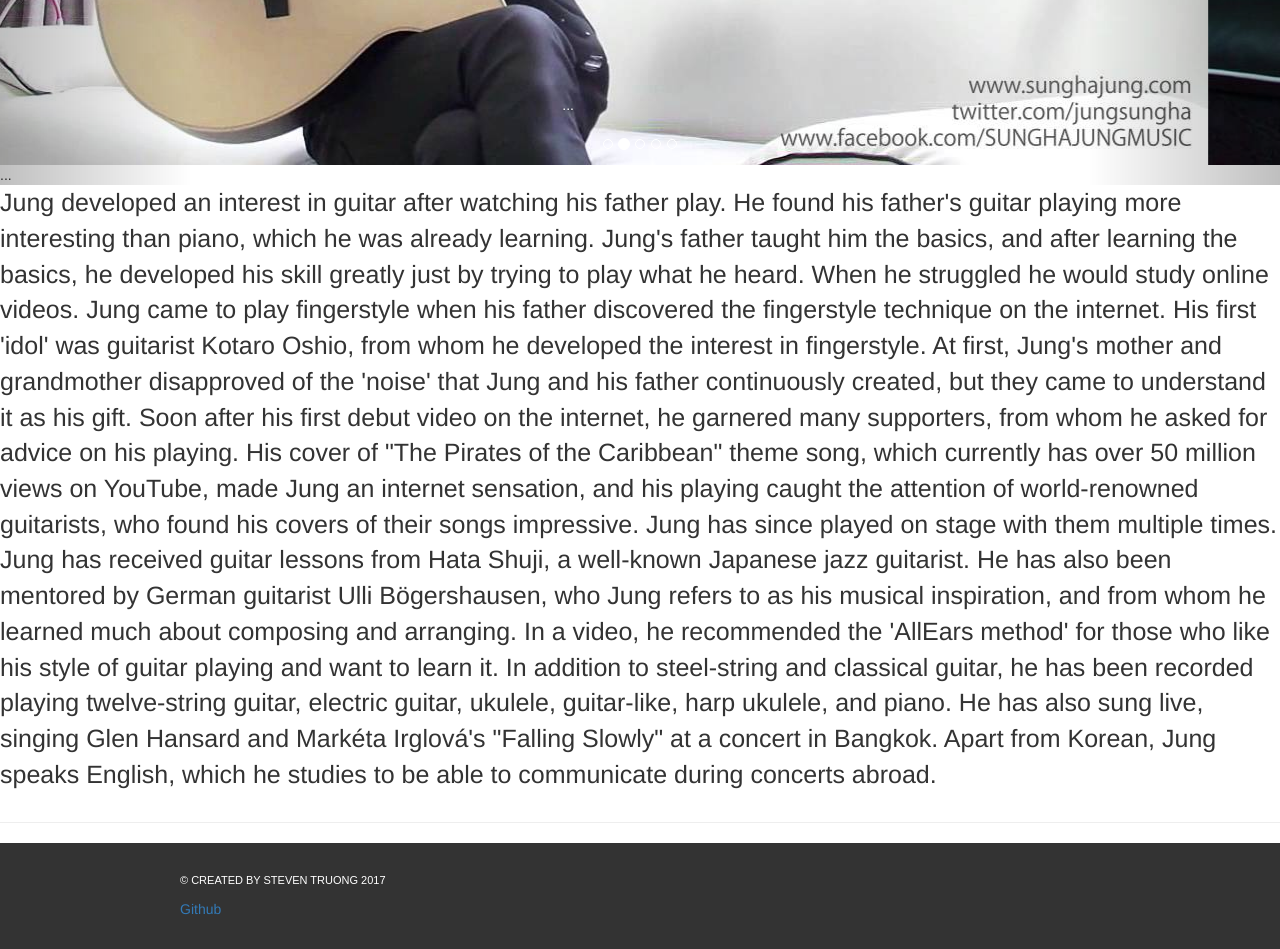
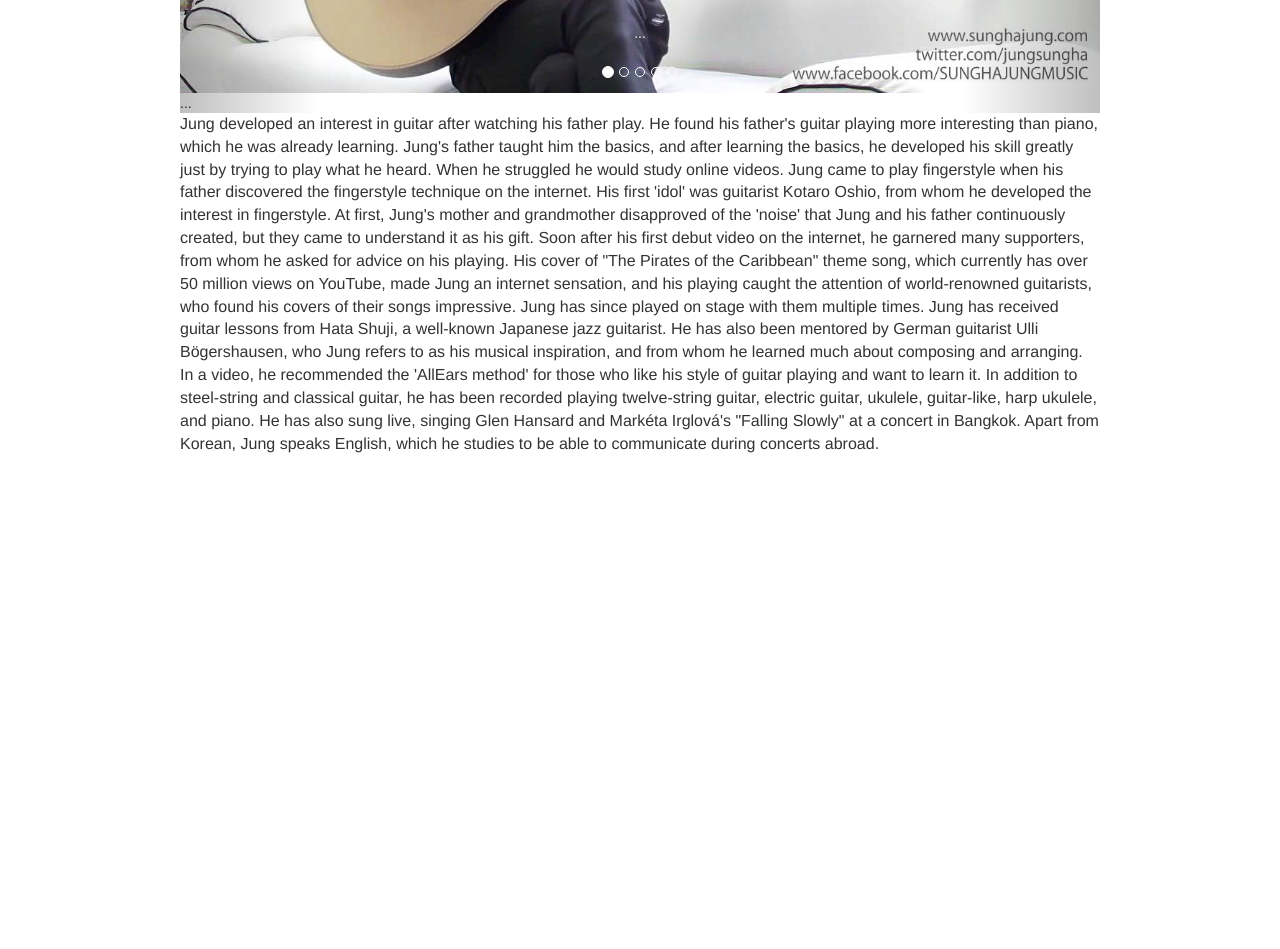
Before and after one commit to Steven-TruongCS/webSite, a plain HTML site: page history.html in a window 1280 px wide. Shown: the part 882-1831 px from the top of the page. After the commit the page ends 1348 px from the top, so only its background shows below. Drawn offline with nearby package versions, Linux system fonts and the light colour scheme.

Commit message:
History Grid

```diff
--- a/history.html
+++ b/history.html
@@ -51,8 +51,17 @@
       </div><!-- /.container-fluid -->
     </nav>
 
+    <div class="container">
+      <div class="row">
+        <div class="col-lg-12 col-md-12 col-sm-12 col-xs-12">
     <center><h1 style="font-size: 100px">History of Sungha Jung</h1></center>
+  </div>
+</div>
+</div>
 
+    <div class="container">
+      <div class="row">
+        <div class="col-lg-12 col-md-12 col-sm-12 col-xs-12">
     <!-- carousel -->
     <div id="carousel-example-generic" class="carousel slide" data-ride="carousel">
       <!-- Indicators -->
@@ -114,26 +123,18 @@
         <span class="sr-only">Next</span>
       </a>
     </div>
+  </div>
+</div>
+</div>
     <!-- -->
+    <div class="container">
+      <div class="row">
+        <div class="col-lg-12 col-md-12 col-sm-12 col-xs-12">
 
-<p style="font-size:25px;">Jung developed an interest in guitar after watching his father play. He found his father's guitar playing more interesting than piano, which he was already learning. Jung's father taught him the basics, and after learning the basics, he developed his skill greatly just by trying to play what he heard. When he struggled he would study online videos. Jung came to play fingerstyle when his father discovered the fingerstyle technique on the internet. His first 'idol' was guitarist Kotaro Oshio, from whom he developed the interest in fingerstyle. At first, Jung's mother and grandmother disapproved of the 'noise' that Jung and his father continuously created, but they came to understand it as his gift.
+<p style="font-size:16px;">Jung developed an interest in guitar after watching his father play. He found his father's guitar playing more interesting than piano, which he was already learning. Jung's father taught him the basics, and after learning the basics, he developed his skill greatly just by trying to play what he heard. When he struggled he would study online videos. Jung came to play fingerstyle when his father discovered the fingerstyle technique on the internet. His first 'idol' was guitarist Kotaro Oshio, from whom he developed the interest in fingerstyle. At first, Jung's mother and grandmother disapproved of the 'noise' that Jung and his father continuously created, but they came to understand it as his gift.
 Soon after his first debut video on the internet, he garnered many supporters, from whom he asked for advice on his playing. His cover of "The Pirates of the Caribbean" theme song, which currently has over 50 million views on YouTube, made Jung an internet sensation, and his playing caught the attention of world-renowned guitarists, who found his covers of their songs impressive. Jung has since played on stage with them multiple times. Jung has received guitar lessons from Hata Shuji, a well-known Japanese jazz guitarist. He has also been mentored by German guitarist Ulli Bögershausen, who Jung refers to as his musical inspiration, and from whom he learned much about composing and arranging.
 In a video, he recommended the 'AllEars method' for those who like his style of guitar playing and want to learn it. In addition to steel-string and classical guitar, he has been recorded playing twelve-string guitar, electric guitar, ukulele, guitar-like, harp ukulele, and piano. He has also sung live, singing Glen Hansard and Markéta Irglová's "Falling Slowly" at a concert in Bangkok. Apart from Korean, Jung speaks English, which he studies to be able to communicate during concerts abroad.</p>
-    <div class="container">
     </div>
-    <div class="clearfix"></div>
-  </div>
-  <hr>
-  <div class="footer">
-    <div class="container">
-      <p>&copy; Created by Steven Truong 2017</p>
-      <a href="https://github.com/Steven-TruongCS" target="_blank">Github</a>
-    </div>
-  </div>
-
-    <!-- jQuery (necessary for Bootstrap's JavaScript plugins) -->
-    <script src="https://ajax.googleapis.com/ajax/libs/jquery/1.12.4/jquery.min.js"></script>
-    <!-- Include all compiled plugins (below), or include individual files as needed -->
-    <script src="js/bootstrap.min.js"></script>
-  </body>
+      </div>
+        </div>
 </html>
```
